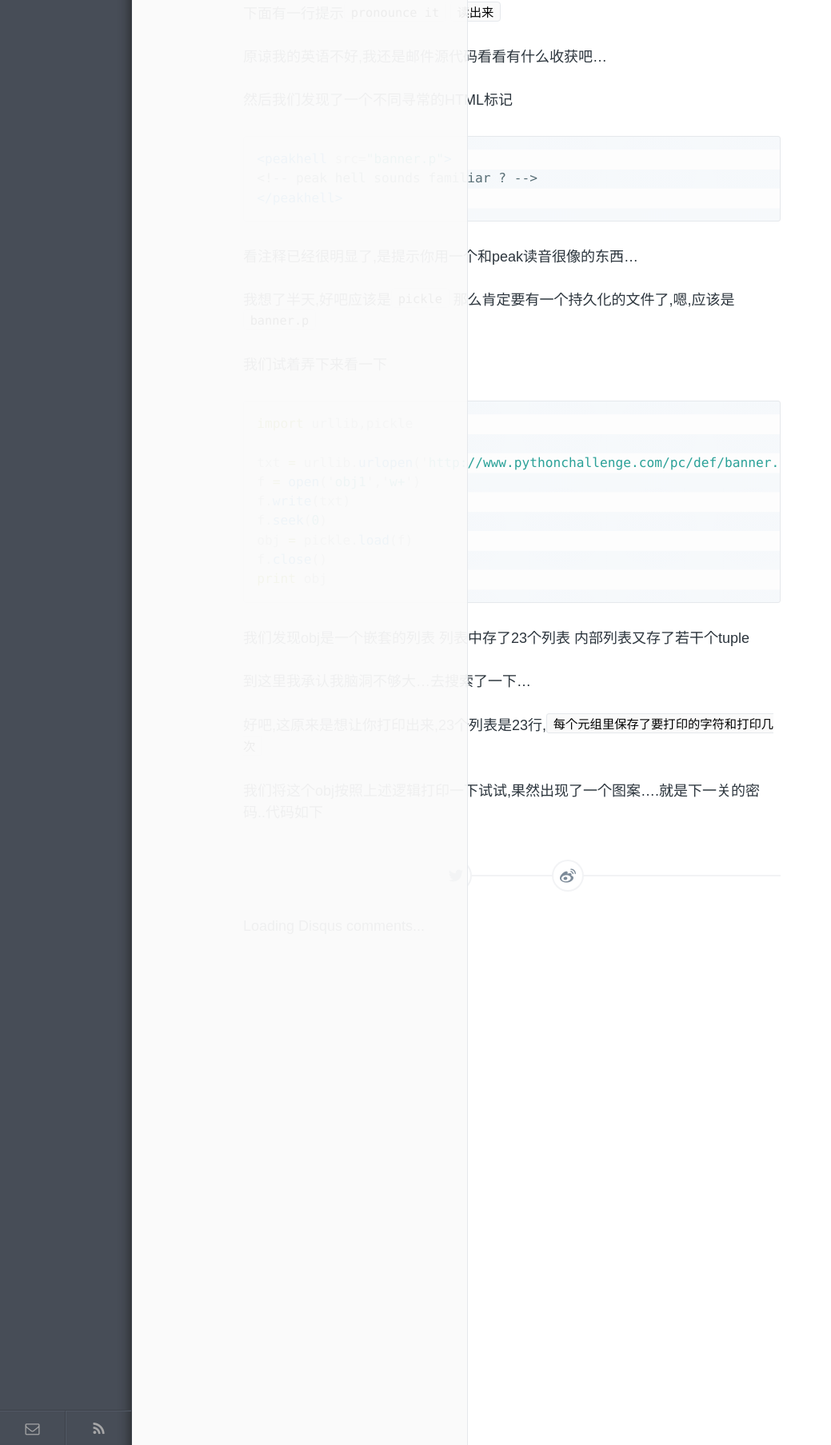
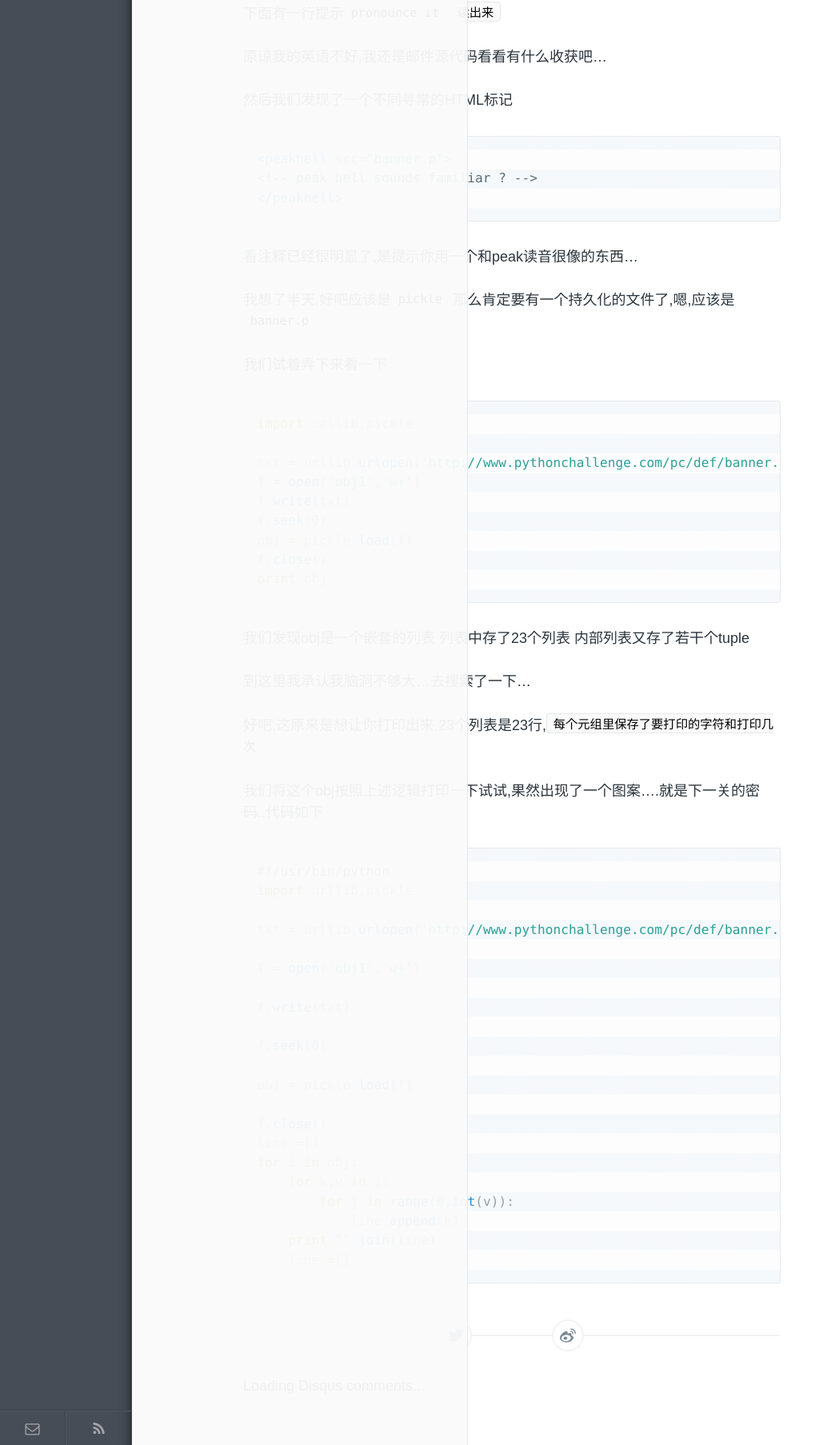
Before and after one commit to jnchen/jnchen.github.io, a Jekyll site: the page built from _posts/pythonchallenge/2015-08-30-python-challenge-5.md, in a window 1280 px wide, cut to the strip 504-2311 px from the top of the page. Shown: the whole strip at 80% size, without its empty margins (0-1039 px from the left). Built offline with Jekyll 4.4.1, drawn with Linux system fonts in a browser that asks for light colours; comment, search, counter and statistics services are not loaded.

Commit message:
Update 2015-08-30-python-challenge-5.md

````diff
--- a/_posts/pythonchallenge/2015-08-30-python-challenge-5.md
+++ b/_posts/pythonchallenge/2015-08-30-python-challenge-5.md
@@ -46,3 +46,27 @@ print obj
 好吧,这原来是想让你打印出来,23个列表是23行,`每个元组里保存了要打印的字符和打印几次`
 
 我们将这个obj按照上述逻辑打印一下试试,果然出现了一个图案....就是下一关的密码..代码如下
+
+```python
+#!/usr/bin/python
+import urllib,pickle
+
+txt = urllib.urlopen('http://www.pythonchallenge.com/pc/def/banner.p').read()
+
+f = open('obj1','w+')
+
+f.write(txt)
+
+f.seek(0)
+
+obj = pickle.load(f)
+
+f.close()
+line =[]
+for i in obj:
+    for k,v in i:
+        for j in range(0,int(v)):
+            line.append(k)
+    print "".join(line)
+    line =[]
+```
````
